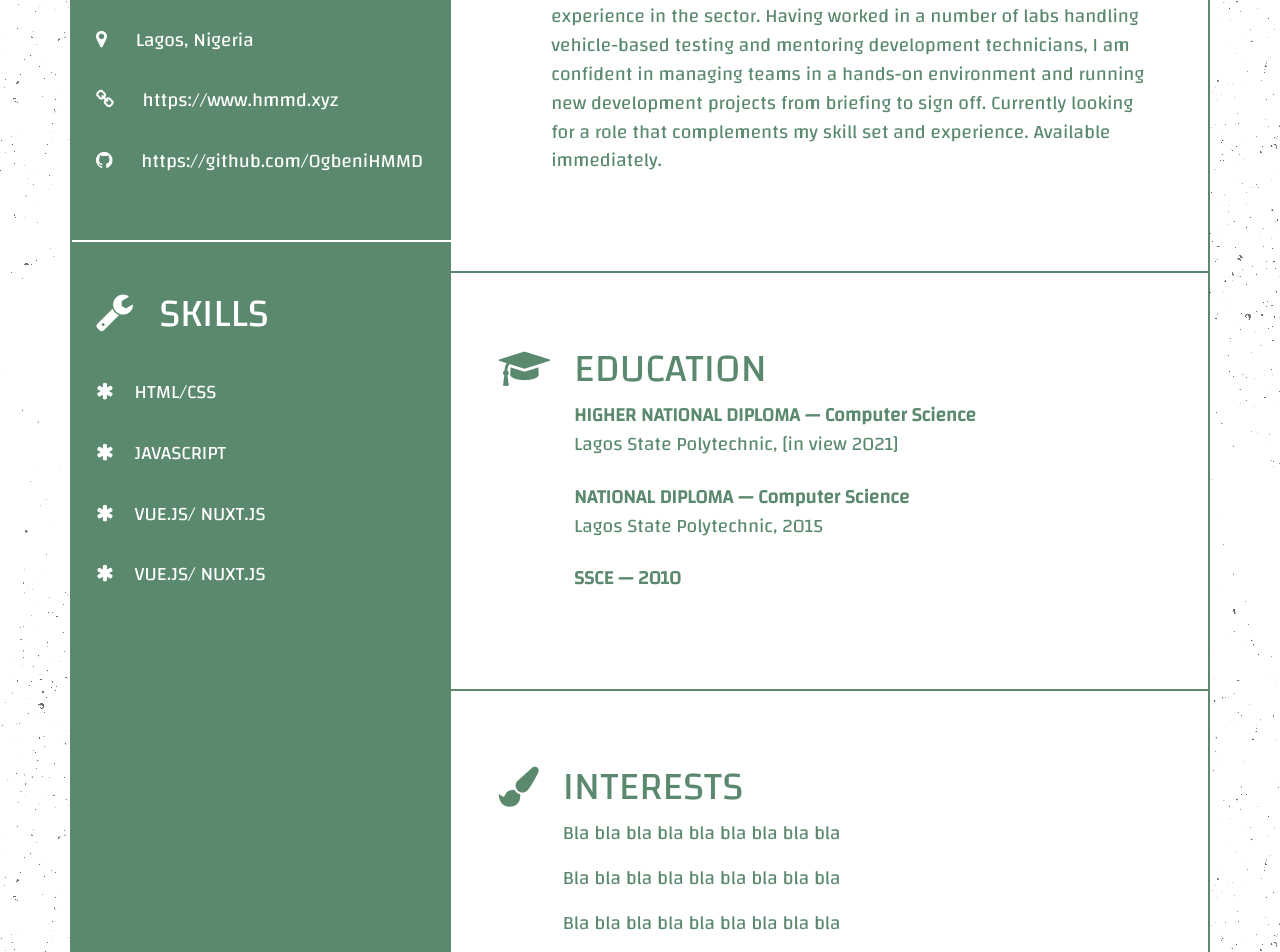
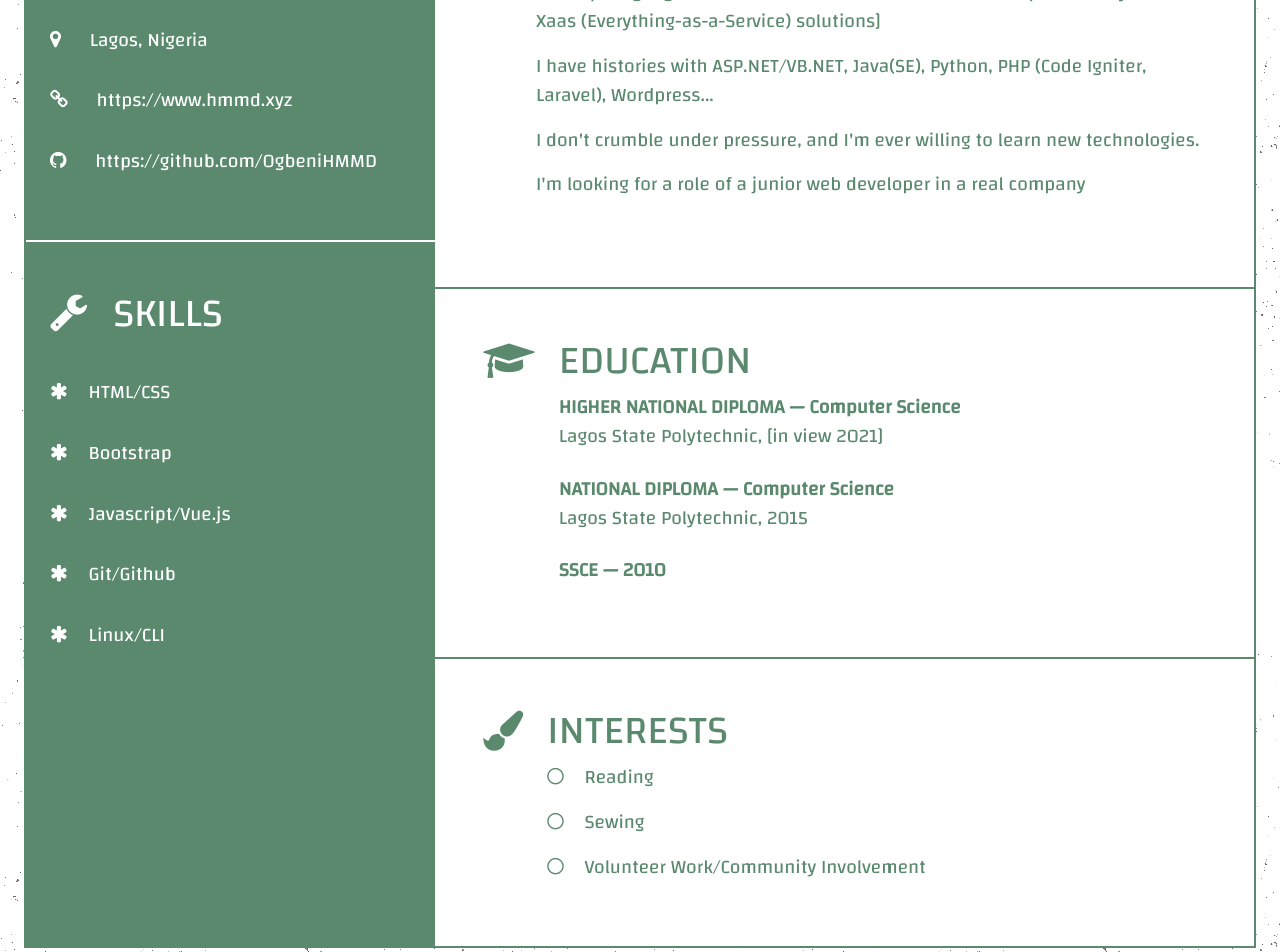
Before and after one commit to OgbeniHMMD/hmmd.xyz, a Nuxt app: page /resume in a window 1280 px wide. Shown: the part 440-1392 px from the top of the page. Built offline with nearby package versions, Linux system fonts and the light colour scheme; what vue-disqus would draw is missing.

Commit message:
Updated Resume

```diff
--- a/pages/resume.vue
+++ b/pages/resume.vue
@@ -1,6 +1,6 @@
 <template>
   <div class="p-4 min-vh-100" style="background-image: url('/patterns/stardust.png')">
-    <div class="container border border-primary">
+    <div class="container-fluid border border-primary">
       <div class="row">
         <aside class="col-4 bg-primary p-0">
           <div class="bg-primary text-white border-bottom border-white px-4 py-5">
@@ -16,7 +16,7 @@
               <i class="fa fa-phone mr-4"></i> +234 (0)810 092 8503
             </div>
             <div class="py-3">
-              <i class="fa fa-envelope mr-4"></i> olajide.a.hammed@gmail.com
+              <i class="fa fa-envelope mr-4"></i> Olajide.A.Hammed@gmail.com
             </div>
             <div class="py-3">
               <a class="text-white" href="//github.ccom/OgbeniHMMD">
@@ -43,13 +43,16 @@
               <i class="fa fa-asterisk mr-3"></i> HTML/CSS
             </div>
             <div class="py-3">
-              <i class="fa fa-asterisk mr-3"></i> JAVASCRIPT
+              <i class="fa fa-asterisk mr-3"></i> Bootstrap
             </div>
             <div class="py-3">
-              <i class="fa fa-asterisk mr-3"></i> VUE.JS/ NUXT.JS
+              <i class="fa fa-asterisk mr-3"></i> Javascript/Vue.js
             </div>
             <div class="py-3">
-              <i class="fa fa-asterisk mr-3"></i> VUE.JS/ NUXT.JS
+              <i class="fa fa-asterisk mr-3"></i> Git/Github
+            </div>
+            <div class="py-3">
+              <i class="fa fa-asterisk mr-3"></i> Linux/CLI
             </div>
           </div>
         </aside>
@@ -61,41 +64,42 @@
           </div>
 
           <div class="p-5 border-top border-primary">
-            <div class="d-flex my-4 w-100">
+            <div class="d-flex w-100">
               <div>
                 <i class="fa fa-user h1 mr-4"></i>
               </div>
               <div class="w-100">
                 <div class="h1">PROFILE</div>
                 <div class="pb-4">
-                  I am a skilled and successful product engineer within the automotive industry with an HND in mechanical
-                  engineering and seven years of experience in the sector.
-                  Having worked in a number of labs handling vehicle-based testing and mentoring development technicians,
-                  I am confident in managing teams in a hands-on environment and running new development projects from briefing to sign off.
-                  Currently looking for a role that complements my skill set and experience. Available immediately.
+                  <p>
+                    I am a hobbiest &mdash; freelance &mdash; javascript &mdash; frontend developer. I build web apps usually with the JAMstack
+                    [I.e Javascript (vanilla JS, ES6, Vue.js), the markup languages and/or frameworks (Html/CSS, Bootstrap), and maybe some Xaas (Everything-as-a-Service) solutions]
+                  </p>
+                  <p>I have histories with ASP.NET/VB.NET, Java(SE), Python, PHP (Code Igniter, Laravel), Wordpress...</p>
+                  <p>I don't crumble under pressure, and I'm ever willing to learn new technologies.</p>
+                  <p>I'm looking for a role of a junior web developer in a real company</p>
                 </div>
               </div>
             </div>
           </div>
 
           <div class="p-5 border-top border-primary">
-            <div class="d-flex my-4">
+            <div class="d-flex">
               <div>
                 <i class="fa fa-graduation-cap h1 mr-4"></i>
               </div>
               <div class="w-100">
                 <div class="h1">EDUCATION</div>
                 <div class="pb-4">
-                  <div class="font-weight-bold">
-                    HIGHER NATIONAL DIPLOMA &mdash; Computer Science
-                  </div>
+                  <div class="font-weight-bold">HIGHER NATIONAL DIPLOMA &mdash; Computer Science</div>
                   <div>Lagos State Polytechnic, [in view 2021]</div>
                 </div>
 
                 <div class="pb-4">
                   <div class="font-weight-bold">NATIONAL DIPLOMA &mdash; Computer Science</div>
                   <div>
-                    Lagos State Polytechnic, 2015</time>
+                    Lagos State Polytechnic,
+                    <time>2015</time>
                   </div>
                 </div>
 
@@ -110,15 +114,21 @@
           </div>
 
           <div class="p-5 border-top border-primary">
-            <div class="d-flex my-4">
+            <div class="d-flex">
               <div>
                 <i class="fa fa-paint-brush h1 mr-4"></i>
               </div>
               <div class="w-100">
                 <div class="h1">INTERESTS</div>
-                <p>Bla bla bla bla bla bla bla bla bla</p>
-                <p>Bla bla bla bla bla bla bla bla bla</p>
-                <p>Bla bla bla bla bla bla bla bla bla</p>
+                <p>
+                  <i class="fa fa-circle-thin mr-3"></i> Reading
+                </p>
+                <p>
+                  <i class="fa fa-circle-thin mr-3"></i> Sewing
+                </p>
+                <p>
+                  <i class="fa fa-circle-thin mr-3"></i> Volunteer Work/Community Involvement
+                </p>
               </div>
             </div>
           </div>
@@ -132,13 +142,14 @@
 export default {
   head() {
     return {
-      title: "Olajide A. Hammed - Resume"
+      title: "Olajide A. Hammed - Resume",
+      meta: [{ name: "viewport", content: "initial-scale=0.1" }]
     };
   }
 };
 </script>
 
-<style >
+<style scoped>
 * {
   //outline: 1px solid tomato;
 }
```
